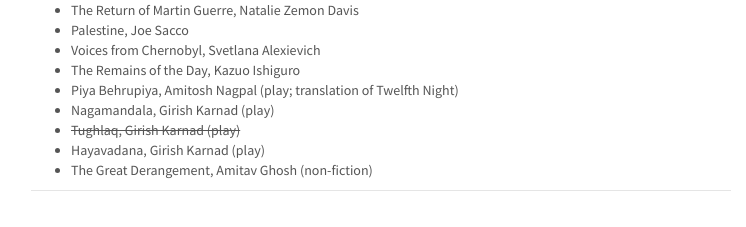
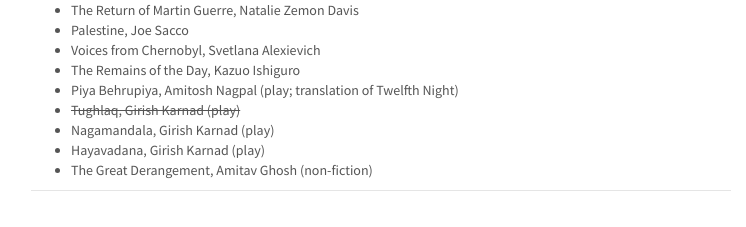
Before and after one commit to ravibhoraskar/ravibhoraskar.github.io, a Jekyll site: the page built from random/booklist.md, in a window 1280 px wide. Shown: the part 946-1173 px from the top of the page, without its empty margins (259-1005 px from the left). Built offline with Jekyll 4.4.1, drawn with Linux system fonts in a browser that asks for light colours.

```diff
--- a/random/booklist.md
+++ b/random/booklist.md
@@ -51,7 +51,7 @@ redirect_from: "/random/booklist/"
   * Voices from Chernobyl, Svetlana Alexievich
   * The Remains of the Day, Kazuo Ishiguro
   * Piya Behrupiya, Amitosh Nagpal (play; translation of Twelfth Night)
+  * <del>Tughlaq, Girish Karnad (play)</del>
   * Nagamandala, Girish Karnad (play)
-  * <del>Tughlaq, Girish Karnad (play)</del>
   * Hayavadana, Girish Karnad (play)
   * The Great Derangement, Amitav Ghosh (non-fiction)
```
